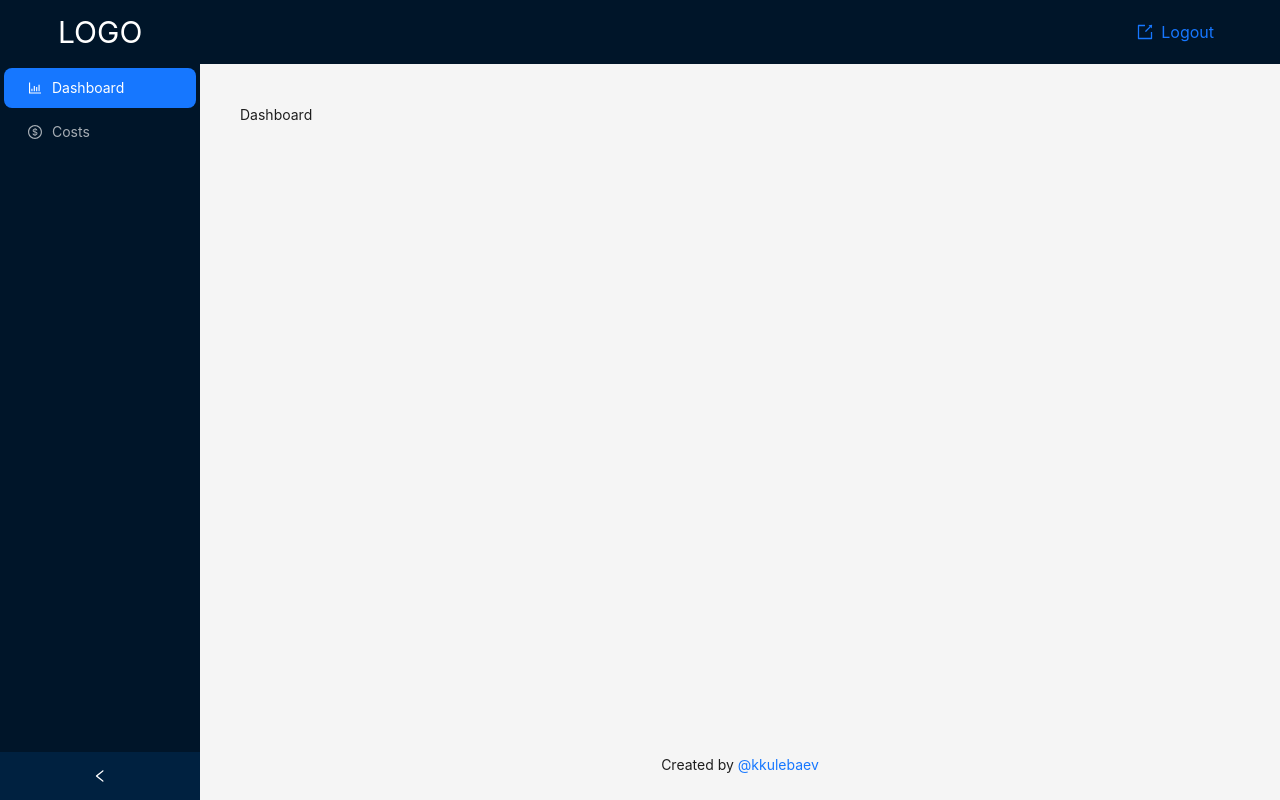
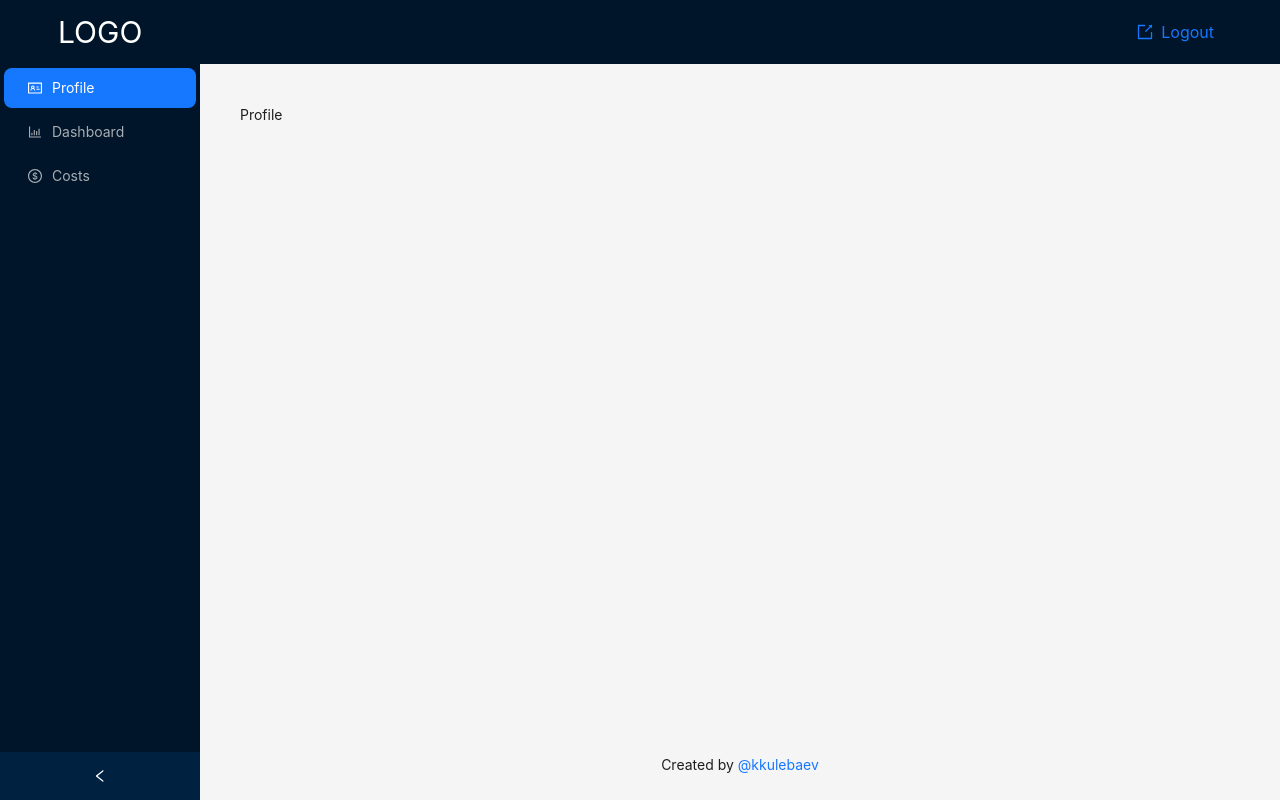
Before and after one commit to kkulebaev/guardian-of-finance, a React (Vite) app: page / in a window 1280 px wide. Built offline with nearby package versions, Linux system fonts and the light colour scheme.

Commit message:
feat: create profile page

```diff
--- /dev/null
+++ b/src/pages/Profile.tsx
@@ -0,0 +1,7 @@
+import React from 'react'
+
+function Profile() {
+  return <h1>Profile</h1>
+}
+
+export default Profile
--- a/src/router/nav.tsx
+++ b/src/router/nav.tsx
@@ -1,14 +1,26 @@
 import React from 'react'
 import { NavLink } from 'react-router-dom'
 import { MenuProps } from 'antd'
-import { BarChartOutlined, DollarCircleOutlined } from '@ant-design/icons'
+import {
+  BarChartOutlined,
+  DollarCircleOutlined,
+  IdcardOutlined,
+} from '@ant-design/icons'
+
+import Profile from '../pages/Profile'
 import Dashboard from '../pages/Dashboard'
 import Costs from '../pages/Costs'
 
 export const MAIN_MENU = [
   {
+    title: 'Profile',
+    path: '/',
+    element: <Profile />,
+    icon: <IdcardOutlined />,
+  },
+  {
     title: 'Dashboard',
-    path: '/',
+    path: '/dashboard',
     element: <Dashboard />,
     icon: <BarChartOutlined />,
   },
```
